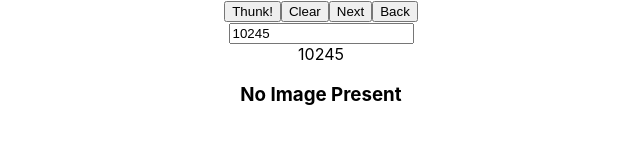
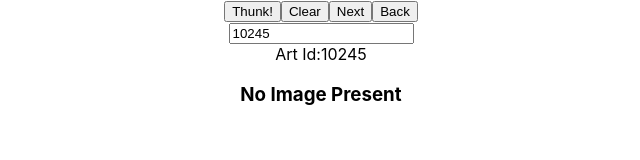
Before and after one commit to Torinox89/Redux-Art-Gallery-middleware, a React (Create React App) app: page / in a window 1280 px wide. Shown: the top 160 px of the page, without its empty margins (319-959 px from the left). Built offline with nearby package versions, Linux system fonts and the light colour scheme; no server answers.

Commit message:
Art id is now displayed

```diff
--- a/src/App.js
+++ b/src/App.js
@@ -14,7 +14,7 @@ function App(props) {
   const data = useSelector((state) => state.data);
 
   const renderImg = () => {
-    if (data.apiData.primaryImage) {
+    if (data.apiData?.primaryImage) {
       return (
         <img
           style={{ width: "100vw" }}
@@ -46,7 +46,7 @@ function App(props) {
         }}
       />
       <div>
-        {data.objectId}
+        Art Id:{data.objectId}
         {renderImg()}
       </div>
     </div>
```
